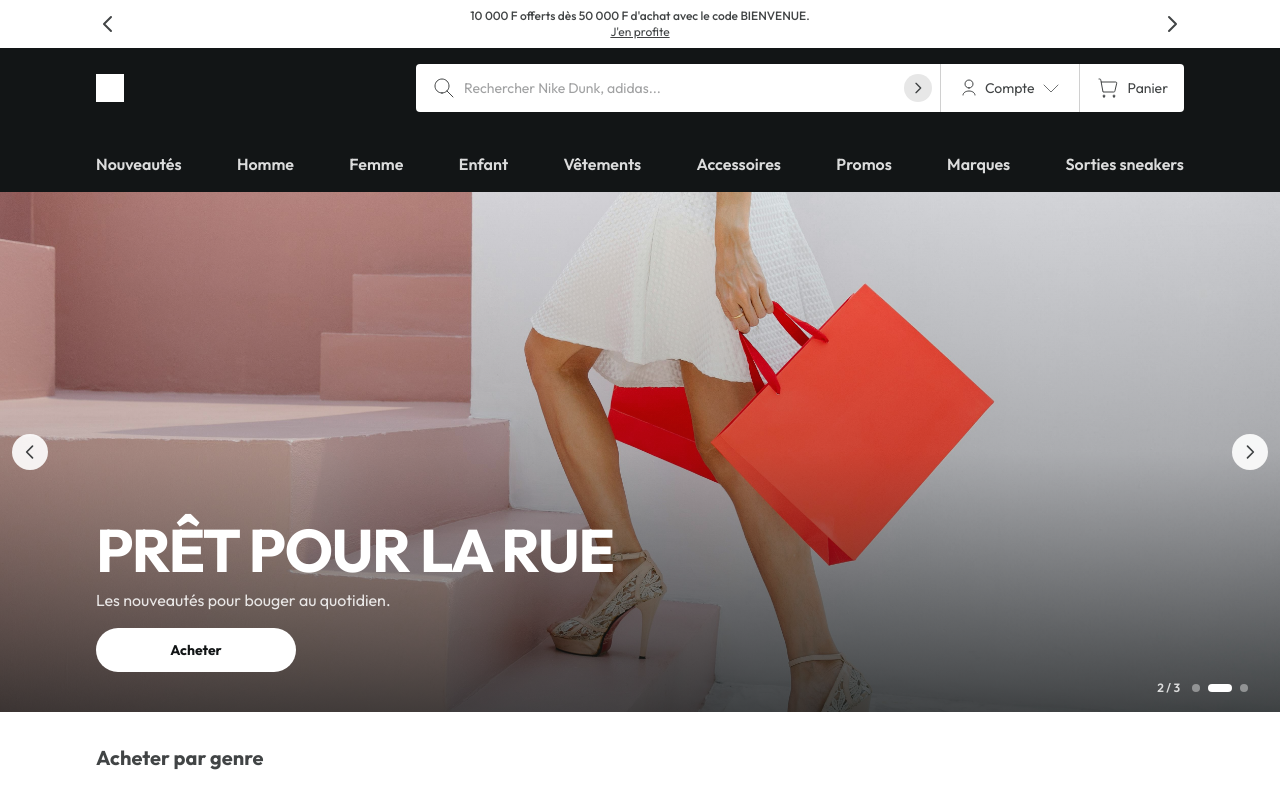
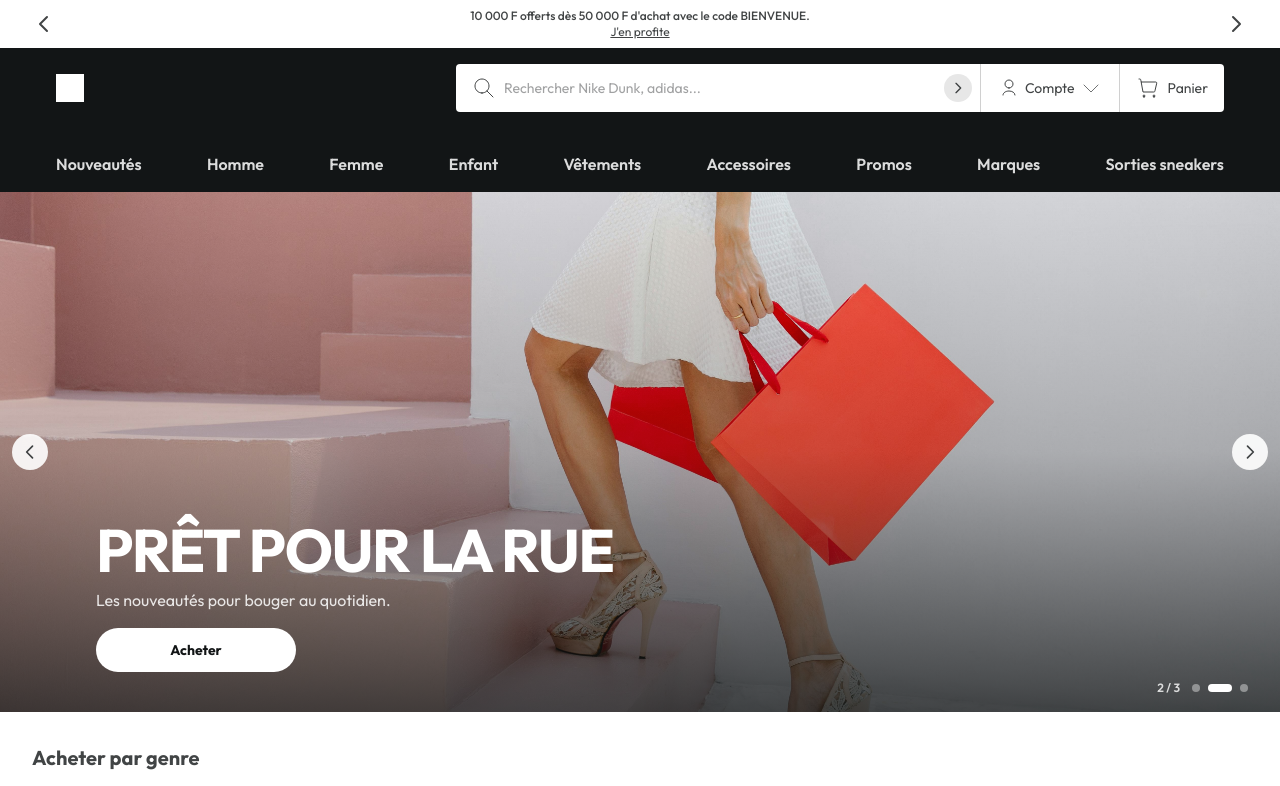
Before and after one commit to twocoderz/ecom.saas, a React (Vite) app: page / in a window 1280 px wide. Shown: the top 786 px of the page. Built offline with nearby package versions, Linux system fonts and the light colour scheme.

Commit message:
make logo cliquable

```diff
--- a/src/shared/components/branding/Logo.tsx
+++ b/src/shared/components/branding/Logo.tsx
@@ -1,3 +1,15 @@
-export default function Logo() {
-  return <div className="w-6 h-6 lg:w-7 lg:h-7 bg-white"></div>;
+import { Link } from "react-router-dom";
+import { ROUTE_PATHS } from "../../../config/paths";
+
+export default function Logo({ onClick }: { onClick?: () => void }) {
+  return (
+    <Link
+      to={ROUTE_PATHS.home}
+      aria-label="Retour à l'accueil"
+      onClick={onClick}
+      className="flex shrink-0 items-center focus-visible:outline-2 focus-visible:outline-offset-2 focus-visible:outline-white"
+    >
+      <div className="w-6 h-6 lg:w-7 lg:h-7 bg-white"></div>
+    </Link>
+  );
 }
--- a/src/shared/components/layout/Container.tsx
+++ b/src/shared/components/layout/Container.tsx
@@ -2,10 +2,9 @@ import type { ReactNode } from "react";
 
 /**
  * Max-width content wrapper.
- * JD mapping: centers large sections while keeping full-width hero rails possible.
  */
 export function Container({ children }: { children: ReactNode }) {
   return (
-    <div className="mx-auto w-full max-w-6xl px-2 md:px-8">{children}</div>
+    <div className="mx-auto w-full max-w-7xl px-2 md:px-8">{children}</div>
   );
 }
--- a/src/shared/components/navigation/MobileMenuDrawer.tsx
+++ b/src/shared/components/navigation/MobileMenuDrawer.tsx
@@ -95,7 +95,7 @@ export function MobileMenuDrawer({ id, onClose }: MobileMenuDrawerProps) {
       <div className="relative flex h-14 shrink-0 items-center justify-between bg-black px-p4 text-white">
         {depth === 0 ? (
           <>
-            <Logo />
+            <Logo onClick={onClose} />
             <button
               ref={closeButtonRef}
               type="button"
```
